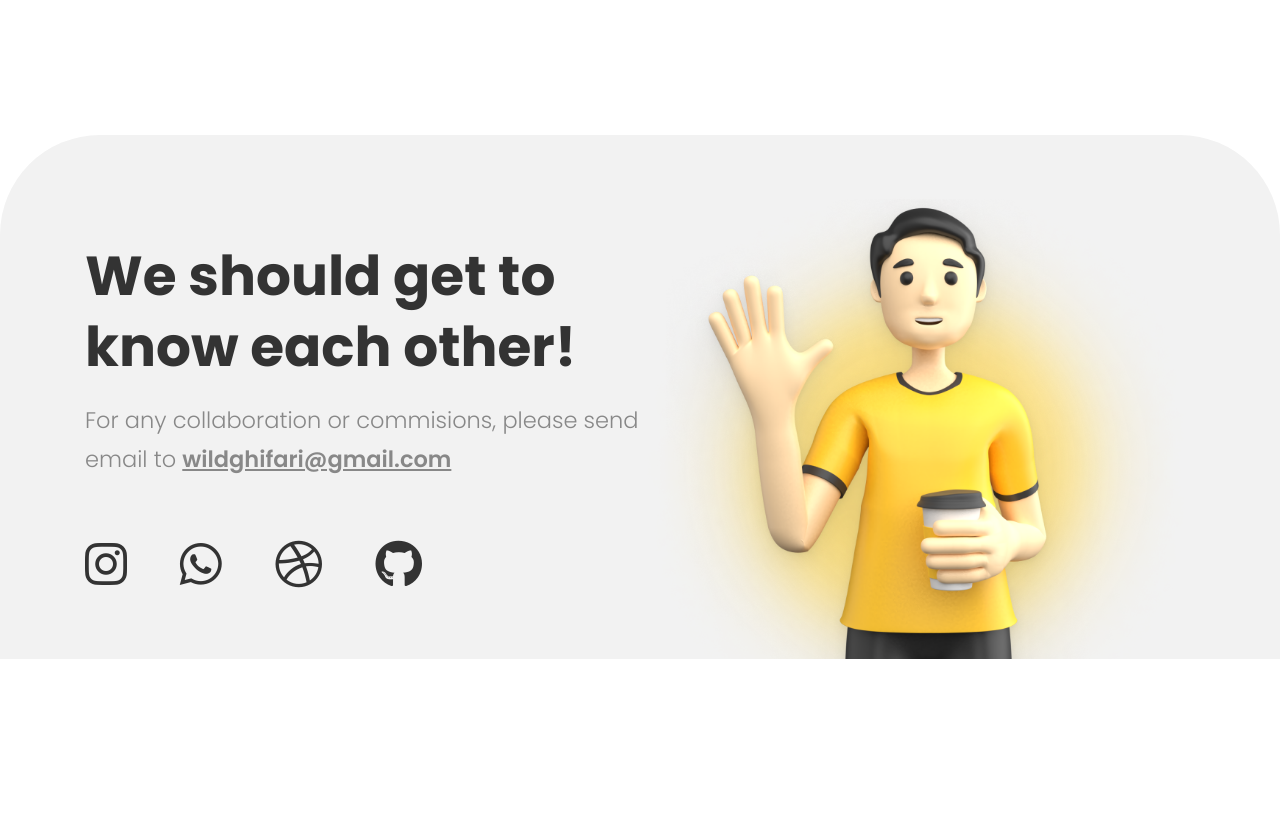
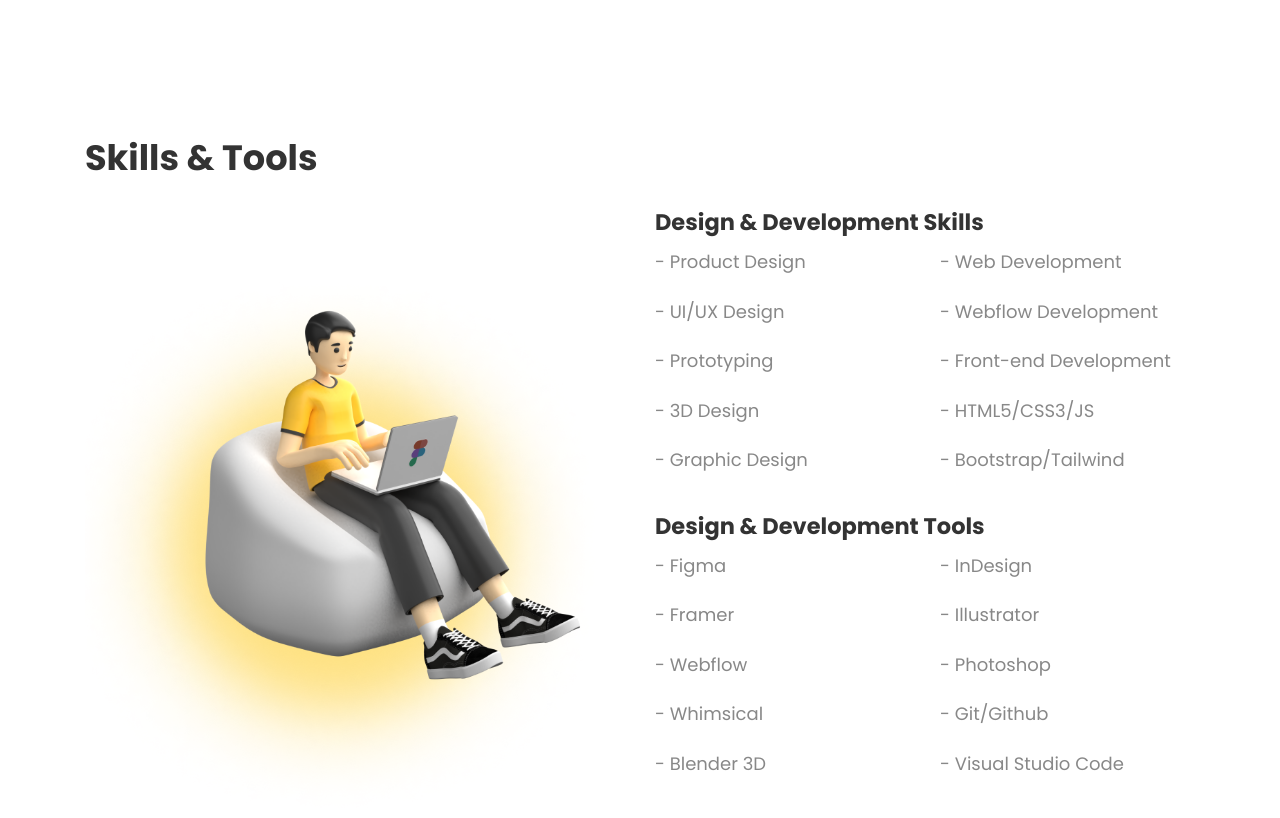
Before and after one commit to wildanGhifari/web_portfolio, a plain HTML site: page index.html in a window 1280 px wide. Shown: the part 4360-5178 px from the top of the page. Before the commit the page ends 5019 px from the top, so only its background shows below. Drawn offline with Linux system fonts and the light colour scheme.

Commit message:
membuat sesi Skills & Tools

```diff
--- a/assets/css/style.css
+++ b/assets/css/style.css
@@ -281,6 +281,18 @@
 }
 /* End of Why Hire Me */
 
+/* Skill & Tool */
+.skill-img {
+    background-image: url(../img/skill&tool.png);
+    background-position: center;
+    background-position-x: -20px;
+    background-size:contain;
+    background-repeat: no-repeat;
+    height: 360px;
+    width: 100%;
+}
+/* End of Skill & Tool */
+
 /* Footer */
 footer {
     margin-bottom: 0 !important;
@@ -479,6 +491,12 @@
     }
     /* End of Why Hire Me */
 
+    /* Skill & Tool */
+    .skill-img {
+        height: 100%;
+    }
+/* End of Skill & Tool */
+
     /* Footer */
     footer {
         border-radius: 100px 100px 0 0;
--- a/index.html
+++ b/index.html
@@ -229,6 +229,57 @@
         </div>
         <!-- End of Why Hire Me? -->
 
+        <!-- Skills & Tools -->
+        <div id="skillsAndTools" class="container-xl marginTop">
+            <h3>Skills & Tools</h3>
+            <div class="row mt-4">
+                <div class="col-md-6">
+                    <div class="skill-img"></div>
+                </div>
+                <div class="col-md-6">
+                    <div class="skills mb-3">
+                        <h5>Design & Development Skills</h5>
+                        <div class="row">
+                            <div class="col-md-6">
+                                <p>- Product Design</p>
+                                <p>- UI/UX Design</p>
+                                <p>- Prototyping</p>
+                                <p>- 3D Design</p>
+                                <p>- Graphic Design</p>
+                            </div>
+                            <div class="col-md-6">
+                                <p>- Web Development</p>
+                                <p>- Webflow Development</p>
+                                <p>- Front-end Development</p>
+                                <p>- HTML5/CSS3/JS</p>
+                                <p>- Bootstrap/Tailwind</p>
+                            </div>
+                        </div>
+                    </div>
+                    <div class="tools mb-3">
+                        <h5>Design & Development Tools</h5>
+                        <div class="row">
+                            <div class="col-md-6">
+                                <p>- Figma</p>
+                                <p>- Framer</p>
+                                <p>- Webflow</p>
+                                <p>- Whimsical</p>
+                                <p>- Blender 3D</p>
+                            </div>
+                            <div class="col-md-6">
+                                <p>- InDesign</p>
+                                <p>- Illustrator</p>
+                                <p>- Photoshop</p>
+                                <p>- Git/Github</p>
+                                <p>- Visual Studio Code</p>
+                            </div>
+                        </div>
+                    </div>
+                </div>
+            </div>
+        </div>
+        <!-- End of Skills & Tools -->
+
     </main>
 
     <footer class="container-fluid marginTop pt-5 bg-light">
```
Also changed, not shown: assets/img/skill&tool.png (added).
